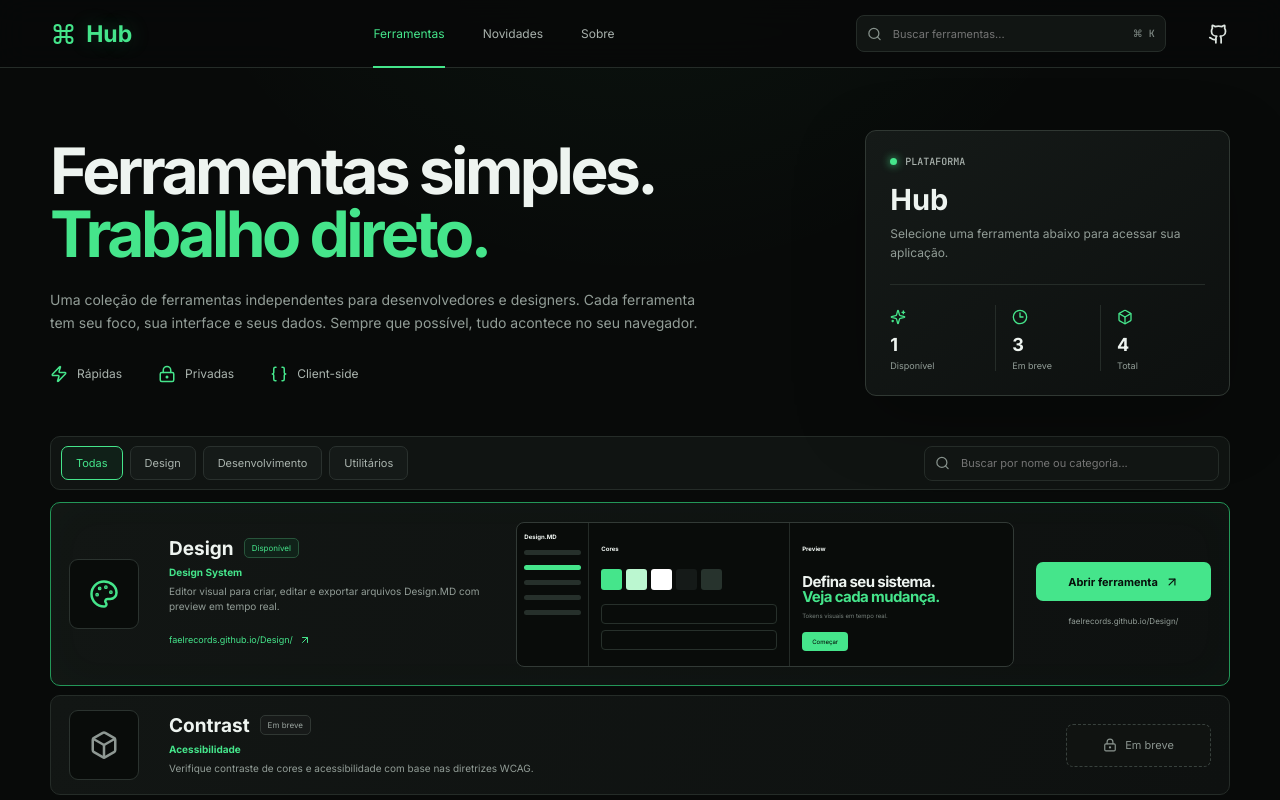
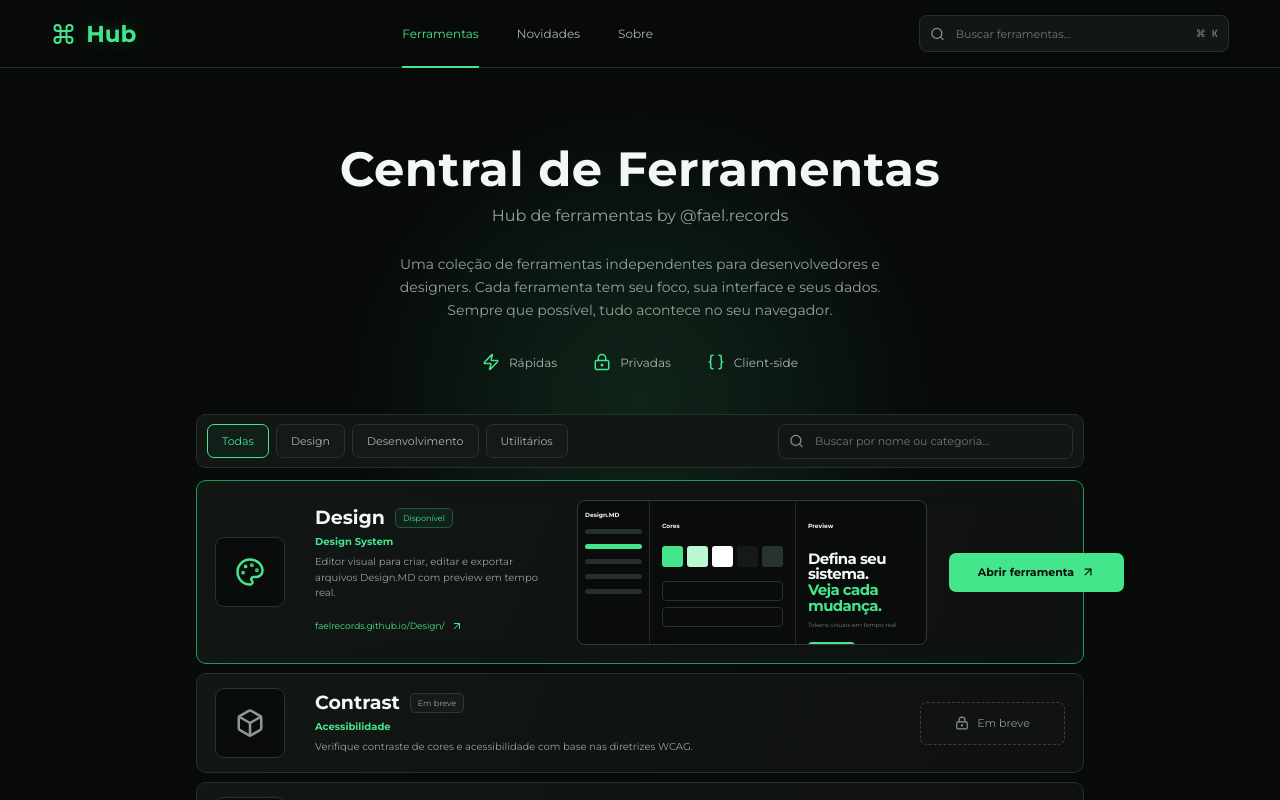
Before and after one commit to faelrecords/hub, a React (Vite) app: page / in a window 1280 px wide. Shown: the top 800 px of the page. Built offline with nearby package versions, Linux system fonts and the light colour scheme.

Commit message:
Redesign UI: Central de Ferramentas, grid background, glow verde, remove GitHub links

```diff
--- a/src/main.jsx
+++ b/src/main.jsx
@@ -1,19 +1,16 @@
-import { StrictMode, useMemo, useState } from 'react'
+import { StrictMode, useEffect, useMemo, useRef, useState } from 'react'
 import { createRoot } from 'react-dom/client'
 import {
   ArrowUpRight,
   Box,
   Braces,
   Check,
-  Clock3,
   Code2,
   Command,
-  Github,
   Layers3,
   LockKeyhole,
   Palette,
   Search,
-  Sparkles,
   Zap,
 } from 'lucide-react'
 import './styles.css'
@@ -57,37 +54,40 @@ const tools = [
 function App() {
   const [query, setQuery] = useState('')
   const [category, setCategory] = useState('Todas')
+  const glowRef = useRef(null)
+
+  useEffect(() => {
+    const handleMouse = (e) => {
+      if (glowRef.current) {
+        glowRef.current.style.setProperty('--mx', e.clientX + 'px')
+        glowRef.current.style.setProperty('--my', e.clientY + 'px')
+      }
+    }
+    window.addEventListener('mousemove', handleMouse)
+    return () => window.removeEventListener('mousemove', handleMouse)
+  }, [])
+
   const filtered = useMemo(() => tools.filter((tool) => {
     const matchesQuery = `${tool.name} ${tool.type} ${tool.description}`.toLowerCase().includes(query.toLowerCase())
     return matchesQuery && (category === 'Todas' || tool.category === category)
   }), [query, category])
 
   return (
-    <main>
+    <main ref={glowRef} className="has-glow">
+      <div className="grid-bg" />
       <header className="header">
         <a className="brand" href="#"><Command /><b>Hub</b></a>
         <nav><a className="active" href="#ferramentas">Ferramentas</a><a href="#novidades">Novidades</a><a href="#sobre">Sobre</a></nav>
         <label className="top-search"><Search /><input value={query} onChange={(e) => setQuery(e.target.value)} placeholder="Buscar ferramentas..." /><kbd>⌘ K</kbd></label>
-        <a className="github" href="https://github.com/faelrecords/hub" target="_blank" rel="noreferrer" aria-label="GitHub"><Github /></a>
       </header>
 
       <div className="container">
         <section className="hero">
           <div className="hero-copy">
-            <h1>Ferramentas simples.<em>Trabalho direto.</em></h1>
+            <h1>Central de Ferramentas<br /><span className="hero-sub">Hub de ferramentas by @fael.records</span></h1>
             <p>Uma coleção de ferramentas independentes para desenvolvedores e designers. Cada ferramenta tem seu foco, sua interface e seus dados. Sempre que possível, tudo acontece no seu navegador.</p>
             <div className="principles"><span><Zap /> Rápidas</span><span><LockKeyhole /> Privadas</span><span><Braces /> Client-side</span></div>
           </div>
-          <aside className="platform-card">
-            <span className="eyebrow"><i /> Plataforma</span>
-            <h2>Hub</h2>
-            <p>Selecione uma ferramenta abaixo para acessar sua aplicação.</p>
-            <div className="platform-stats">
-              <span><Sparkles /><b>1</b><small>Disponível</small></span>
-              <span><Clock3 /><b>3</b><small>Em breve</small></span>
-              <span><Box /><b>4</b><small>Total</small></span>
-            </div>
-          </aside>
         </section>
 
         <section id="ferramentas" className="catalog">
@@ -119,7 +119,7 @@ function DesignTool({ tool }) {
         <div className="mini-editor"><small>Cores</small><span><i /><i /><i /><i /><i /></span><div /><div /></div>
         <div className="mini-page"><small>Preview</small><h3>Defina seu sistema.<em>Veja cada mudança.</em></h3><p>Tokens visuais em tempo real.</p><button>Começar</button></div>
       </div>
-      <div className="tool-action"><a href={tool.url} target="_blank" rel="noreferrer">Abrir ferramenta <ArrowUpRight /></a><small>faelrecords.github.io/Design/</small></div>
+      <div className="tool-action"><a href={tool.url} target="_blank" rel="noreferrer">Abrir ferramenta <ArrowUpRight /></a></div>
     </article>
   )
 }
--- a/src/styles.css
+++ b/src/styles.css
@@ -1,46 +1,55 @@
-@import url('https://fonts.googleapis.com/css2?family=Inter:wght@400;500;600;700&family=JetBrains+Mono:wght@500&display=swap');
+@import url('https://fonts.googleapis.com/css2?family=Inter:wght@400;500;600;700&family=JetBrains+Mono:wght@500&family=Montserrat:wght@400;600;700&display=swap');
 
-:root { font-family: Inter, system-ui, sans-serif; color: #eef4f0; background: #070908; font-synthesis: none; --green:#45e58b; --line:#252c28; --surface:#111513; --muted:#929d97; }
+:root { font-family: 'Montserrat', Inter, system-ui, sans-serif; color: #F3F7F5; background: #080B0A; font-synthesis: none; --green:#45E58B; --line:#26302B; --surface:#121715; --muted:#94A29B; }
 * { box-sizing: border-box; }
 html { scroll-behavior: smooth; }
-body { margin: 0; min-width: 320px; min-height: 100vh; background: radial-gradient(circle at 50% -20%, rgba(69,229,139,.06), transparent 34%), #080a09; }
+body { margin: 0; min-width: 320px; min-height: 100vh; overflow-x: hidden; }
 button,input { font: inherit; }
 a { color: inherit; text-decoration: none; }
-.header { height: 68px; display:flex; align-items:center; gap:42px; padding:0 max(28px,4vw); border-bottom:1px solid var(--line); background:rgba(7,9,8,.88); backdrop-filter:blur(15px); position:sticky; top:0; z-index:10; }
+
+.has-glow { position: relative; }
+.grid-bg {
+  position: fixed; inset: 0; z-index: 0; pointer-events: none;
+  background-image:
+    linear-gradient(rgba(255,255,255,.03) 1px, transparent 1px),
+    linear-gradient(90deg, rgba(255,255,255,.03) 1px, transparent 1px);
+  background-size: 60px 60px;
+}
+.has-glow::after {
+  content: ''; position: fixed; z-index: 0; pointer-events: none;
+  width: 600px; height: 600px; border-radius: 50%;
+  left: var(--mx, 50vw); top: var(--my, 50vh);
+  transform: translate(-50%, -50%);
+  background: radial-gradient(circle, rgba(69,229,139,.12) 0%, transparent 70%);
+  transition: left .15s ease-out, top .15s ease-out;
+}
+.has-glow > * { position: relative; z-index: 1; }
+
+.header { height: 68px; display:flex; align-items:center; gap:42px; padding:0 max(28px,4vw); border-bottom:1px solid var(--line); background:rgba(8,11,10,.88); backdrop-filter:blur(15px); position:sticky; top:0; z-index:10; }
 .brand { display:flex; align-items:center; gap:10px; color:var(--green); font-size:23px; text-shadow:0 0 20px rgba(69,229,139,.25); }
 .brand svg { width:25px; }
 .header nav { display:flex; gap:38px; margin-left:auto; }
 .header nav a { height:68px; display:grid; place-items:center; position:relative; color:#a8b1ac; font-size:12px; }
 .header nav a.active { color:var(--green); }
 .header nav a.active:after { content:""; position:absolute; bottom:0; width:100%; height:2px; background:var(--green); }
-.top-search,.filters label { display:flex; align-items:center; gap:9px; border:1px solid var(--line); border-radius:8px; background:#111513; }
+.top-search,.filters label { display:flex; align-items:center; gap:9px; border:1px solid var(--line); border-radius:8px; background:var(--surface); }
 .top-search { width:310px; height:37px; padding:0 10px; margin-left:auto; }
 .top-search svg,.filters label svg { width:15px; color:#87928c; }
 .top-search input,.filters input { flex:1; min-width:0; border:0; outline:0; color:#e9efeb; background:transparent; font-size:11px; }
 kbd { color:#7d8782; font:10px 'JetBrains Mono'; }
-.github { display:grid; place-items:center; color:#dce4df; }
-.github svg { width:21px; }
-.container { width:min(1180px,calc(100% - 36px)); margin:auto; }
-.hero { display:grid; grid-template-columns:1.35fr .65fr; gap:58px; padding:62px 0 40px; align-items:center; }
-.hero h1 { margin:0; max-width:660px; font-size:clamp(42px,5vw,68px); line-height:.98; letter-spacing:-.055em; }
-.hero h1 em { display:block; color:var(--green); font-style:normal; }
-.hero-copy>p { max-width:650px; margin:22px 0; color:var(--muted); font-size:14px; line-height:1.65; }
-.principles { display:flex; gap:36px; margin-top:28px; color:#aab4ae; font-size:12px; }
+
+.container { width:min(888px,calc(100% - 36px)); margin:auto; }
+
+.hero { display:flex; flex-direction:column; align-items:center; text-align:center; padding:80px 0 40px; }
+.hero h1 { margin:0; font-size:clamp(36px,5vw,48px); font-weight:700; line-height:0.9; letter-spacing:0.01em; }
+.hero-sub { display:block; margin-top:12px; font-size:clamp(14px,2vw,16px); font-weight:400; color:var(--muted); letter-spacing:0; line-height:1.6; }
+.hero-copy>p { max-width:520px; margin:24px auto 0; color:var(--muted); font-size:14px; line-height:1.65; text-align:center; }
+.principles { display:flex; gap:36px; margin-top:28px; color:#aab4ae; font-size:12px; justify-content:center; }
 .principles span { display:flex; align-items:center; gap:9px; }
 .principles svg { width:18px; color:var(--green); }
-.platform-card { padding:24px; border:1px solid #303833; border-radius:11px; background:linear-gradient(145deg,#151a18,#0d100f); box-shadow:0 22px 70px rgba(0,0,0,.25); }
-.eyebrow { display:flex; align-items:center; gap:8px; color:#aab3ae; font:10px 'JetBrains Mono'; text-transform:uppercase; }
-.eyebrow i { width:7px; height:7px; border-radius:50%; background:var(--green); box-shadow:0 0 9px var(--green); }
-.platform-card h2 { margin:14px 0 8px; font-size:29px; }
-.platform-card>p { margin:0; color:var(--muted); font-size:12px; line-height:1.55; }
-.platform-stats { display:grid; grid-template-columns:repeat(3,1fr); gap:0; margin-top:22px; padding-top:20px; border-top:1px solid var(--line); }
-.platform-stats span { display:flex; flex-direction:column; gap:5px; padding-left:16px; border-left:1px solid var(--line); }
-.platform-stats span:first-child { padding-left:0; border:0; }
-.platform-stats svg { width:16px; color:var(--green); }
-.platform-stats b { font-size:18px; }
-.platform-stats small { color:var(--muted); font-size:9px; }
+
 .catalog { padding-bottom:42px; }
-.filters { min-height:54px; display:flex; align-items:center; justify-content:space-between; gap:16px; padding:8px 10px; border:1px solid var(--line); border-radius:10px; background:#101412; }
+.filters { min-height:54px; display:flex; align-items:center; justify-content:space-between; gap:16px; padding:8px 10px; border:1px solid var(--line); border-radius:10px; background:var(--surface); }
 .filters>div { display:flex; gap:7px; }
 .filters button { height:34px; padding:0 14px; border:1px solid #2a312e; border-radius:7px; color:#aab4ae; background:#151a18; font-size:11px; cursor:pointer; }
 .filters button.active { border-color:var(--green); color:var(--green); background:#102018; }
@@ -81,8 +90,10 @@ kbd { color:#7d8782; font:10px 'JetBrains Mono'; }
 .tool.coming .title-row span { color:#9aa49f; border-color:#303733; background:#171a19; }
 .tool.coming .tool-icon { color:#8e9893; }
 .empty { padding:50px; text-align:center; color:var(--muted); border:1px dashed var(--line); border-radius:10px; }
-footer { min-height:70px; display:flex; align-items:center; gap:20px; padding:0 max(28px,calc((100% - 1180px)/2)); border-top:1px solid var(--line); color:#7f8984; font-size:9px; }
+
+footer { min-height:70px; display:flex; align-items:center; gap:20px; padding:0 max(28px,calc((100% - 888px)/2)); border-top:1px solid var(--line); color:#7f8984; font-size:9px; }
 footer .brand { font-size:18px; }
 footer>div { display:flex; gap:24px; margin-left:auto; }
-@media(max-width:950px){.header nav{display:none}.top-search{margin-left:auto}.hero{grid-template-columns:1fr}.tool.featured{grid-template-columns:65px 1fr 150px}.design-preview{display:none}.tool{grid-template-columns:65px 1fr auto}}
-@media(max-width:650px){.header{gap:12px;padding:0 14px}.top-search{display:none}.container{width:calc(100% - 24px)}.hero{padding-top:40px}.hero h1{font-size:45px}.principles{gap:15px;flex-wrap:wrap}.filters{align-items:stretch;flex-direction:column}.filters>div{overflow:auto}.filters label{width:100%}.tool,.tool.featured{grid-template-columns:55px 1fr;padding:12px}.tool-icon{width:52px;height:52px}.tool-action{grid-column:1/-1}.tool.coming>button{grid-column:1/-1;width:100%}footer>div{display:none}}
+
+@media(max-width:950px){.header nav{display:none}.top-search{margin-left:auto}.tool.featured{grid-template-columns:65px 1fr 150px}.design-preview{display:none}.tool{grid-template-columns:65px 1fr auto}}
+@media(max-width:650px){.header{gap:12px;padding:0 14px}.top-search{display:none}.container{width:calc(100% - 24px)}.hero{padding-top:40px}.hero h1{font-size:36px}.principles{gap:15px;flex-wrap:wrap}.filters{align-items:stretch;flex-direction:column}.filters>div{overflow:auto}.filters label{width:100%}.tool,.tool.featured{grid-template-columns:55px 1fr;padding:12px}.tool-icon{width:52px;height:52px}.tool-action{grid-column:1/-1}.tool.coming>button{grid-column:1/-1;width:100%}footer>div{display:none}}
```
